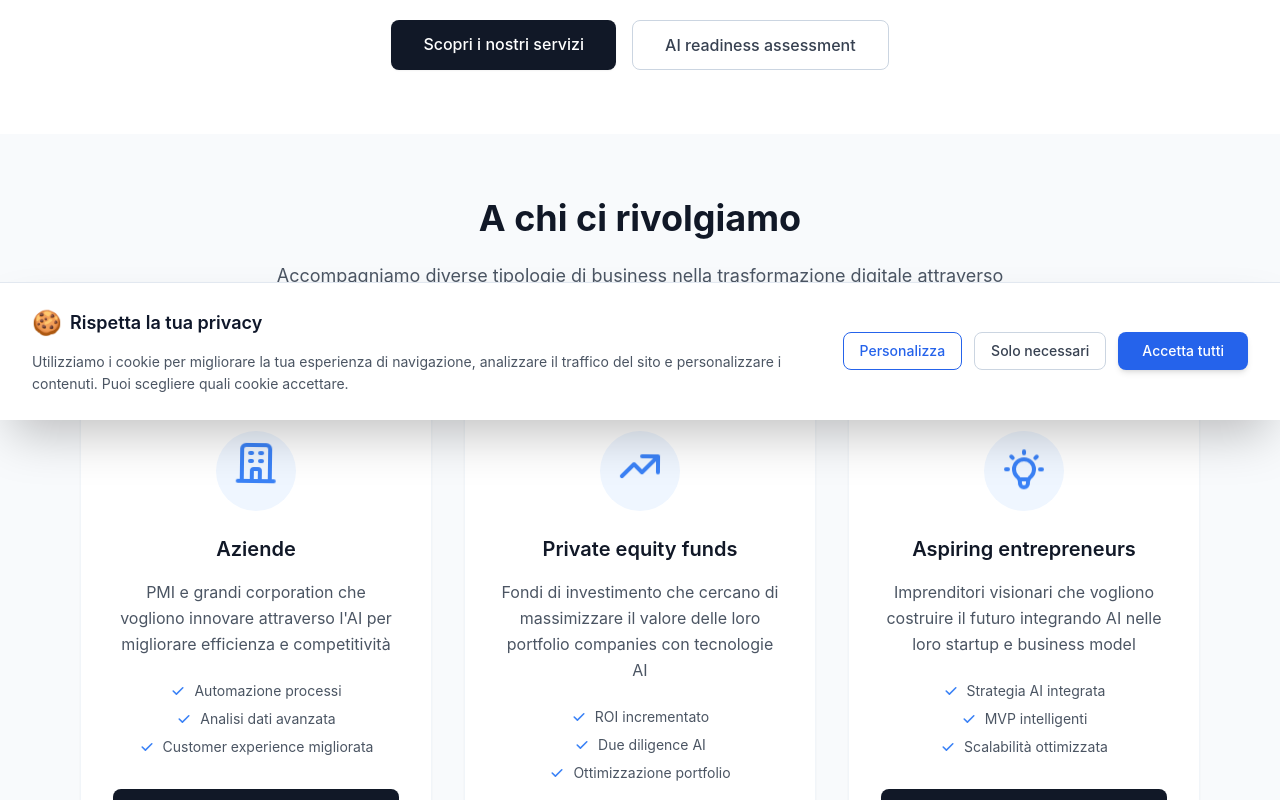
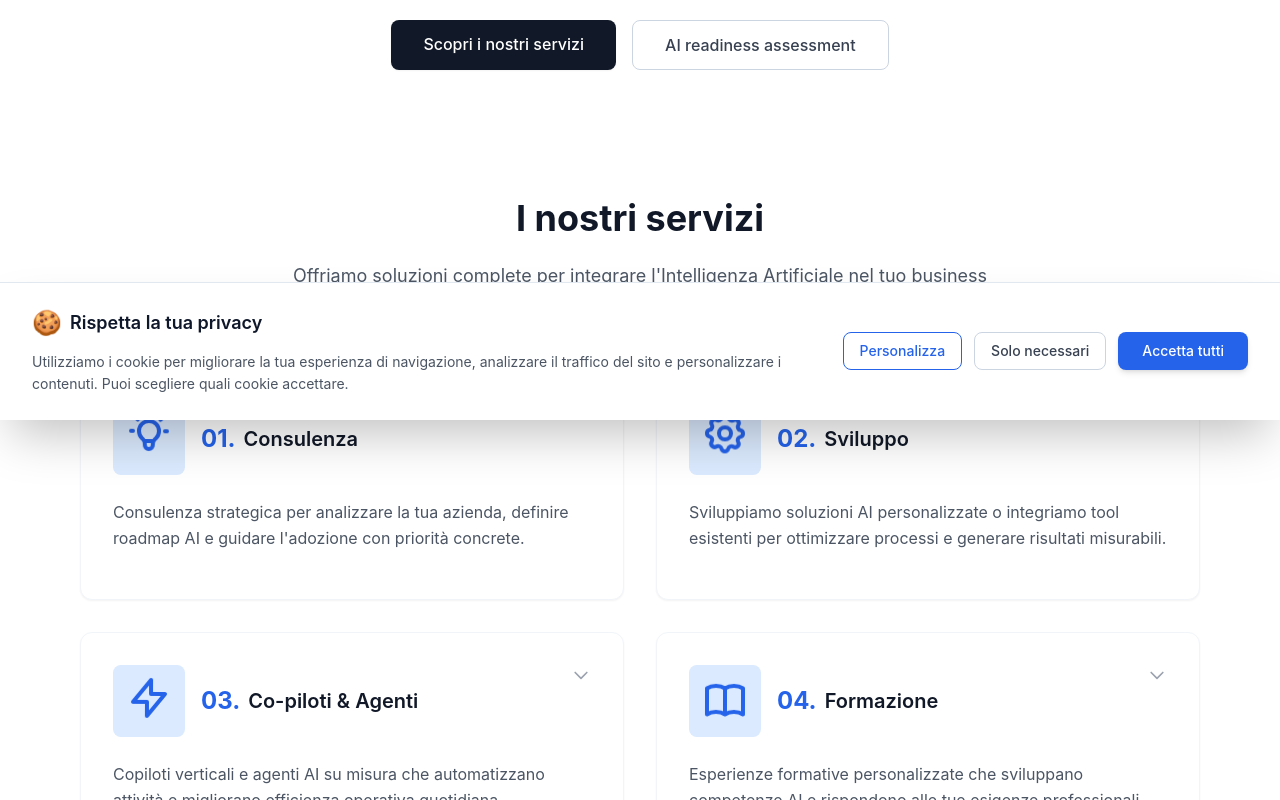
Before and after one commit to therealmaverickai/maverick-ai-website, a Next.js app: page / in a window 1280 px wide. Shown: the part 380-1180 px from the top of the page. Built offline with nearby package versions, Linux system fonts and the light colour scheme; no server answers.

Commit message:
Restructure homepage sections and simplify WhoWeServe cards
- Move WhatWeDoSection (I nostri servizi) before WhoWeServeSection (A chi ci rivolgiamo)
- Remove bullet points from WhoWeServeSection cards for cleaner design
- Clean up unused benefits properties from targets array

```diff
--- a/app/page.tsx
+++ b/app/page.tsx
@@ -12,8 +12,8 @@ export default function Home() {
     <main className="min-h-screen">
       <Header />
       <HeroSection />
+      <WhatWeDoSection />
       <WhoWeServeSection />
-      <WhatWeDoSection />
       <ProductsSection />
       <AIReadinessBanner />
       <ContactSection />
--- a/components/WhoWeServeSection.tsx
+++ b/components/WhoWeServeSection.tsx
@@ -11,7 +11,6 @@ export default function WhoWeServeSection() {
           <path strokeLinecap="round" strokeLinejoin="round" strokeWidth={2} d="M19 21V5a2 2 0 00-2-2H7a2 2 0 00-2 2v16m14 0h2m-2 0h-5m-9 0H3m2 0h5M9 7h1m-1 4h1m4-4h1m-1 4h1m-5 10v-5a1 1 0 011-1h2a1 1 0 011 1v5m-4 0h4" />
         </svg>
       ),
-      benefits: ["Automazione processi", "Analisi dati avanzata", "Customer experience migliorata"]
     },
     {
       title: "Private equity funds",
@@ -22,7 +21,6 @@ export default function WhoWeServeSection() {
           <path strokeLinecap="round" strokeLinejoin="round" strokeWidth={2} d="M13 7h8m0 0v8m0-8l-8 8-4-4-6 6" />
         </svg>
       ),
-      benefits: ["ROI incrementato", "Due diligence AI", "Ottimizzazione portfolio"]
     },
     {
       title: "Aspiring entrepreneurs",
@@ -33,7 +31,6 @@ export default function WhoWeServeSection() {
           <path strokeLinecap="round" strokeLinejoin="round" strokeWidth={2} d="M9.663 17h4.673M12 3v1m6.364 1.636l-.707.707M21 12h-1M4 12H3m3.343-5.657l-.707-.707m2.828 9.9a5 5 0 117.072 0l-.548.547A3.374 3.374 0 0014 18.469V19a2 2 0 11-4 0v-.531c0-.895-.356-1.754-.988-2.386l-.548-.547z" />
         </svg>
       ),
-      benefits: ["Strategia AI integrata", "MVP intelligenti", "Scalabilità ottimizzata"]
     }
   ]
 
@@ -67,20 +64,9 @@ export default function WhoWeServeSection() {
                 {target.title}
               </h3>
 
-              <p className="text-gray-600 mb-6 leading-relaxed group-hover:text-gray-700 transition-colors duration-300">
+              <p className="text-gray-600 mb-8 leading-relaxed group-hover:text-gray-700 transition-colors duration-300">
                 {target.description}
               </p>
-
-              <div className="space-y-2 mb-8">
-                {target.benefits.map((benefit, idx) => (
-                  <div key={idx} className="flex items-center justify-center text-sm text-gray-600 group-hover:text-gray-700 transition-all duration-300" style={{transitionDelay: `${idx * 50}ms`}}>
-                    <svg className="w-4 h-4 text-blue-500 mr-2 group-hover:scale-110 transition-transform duration-300" fill="currentColor" viewBox="0 0 20 20" style={{transitionDelay: `${idx * 50}ms`}}>
-                      <path fillRule="evenodd" d="M16.707 5.293a1 1 0 010 1.414l-8 8a1 1 0 01-1.414 0l-4-4a1 1 0 011.414-1.414L8 12.586l7.293-7.293a1 1 0 011.414 0z" clipRule="evenodd" />
-                    </svg>
-                    {benefit}
-                  </div>
-                ))}
-              </div>
 
               <Link
                 href={target.link}
```
